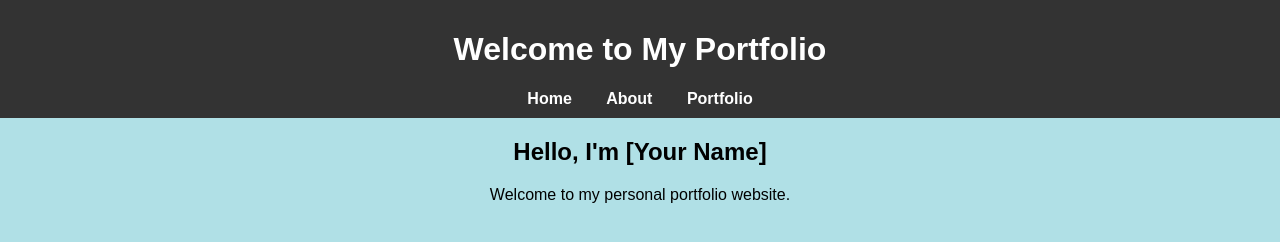
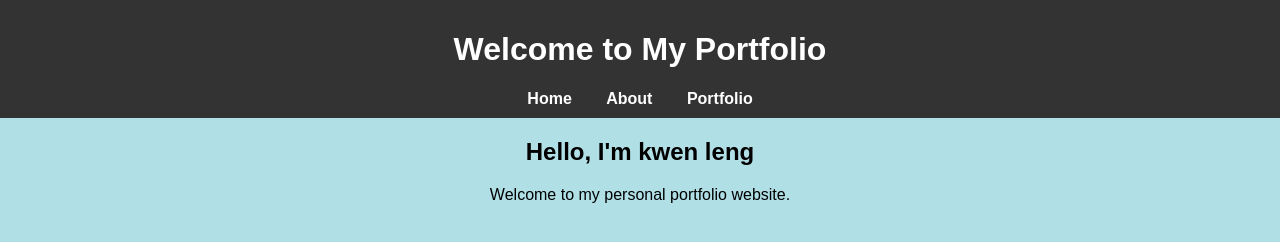
Before and after one commit to maquera12/maquera, a plain HTML site: page index.html in a window 1280 px wide. Drawn offline with Linux system fonts and the light colour scheme.

Commit message:
Update index.html

```diff
--- a/index.html
+++ b/index.html
@@ -16,7 +16,7 @@
         </nav>
     </header>
     <main>
-        <h2>Hello, I'm [Your Name]</h2>
+        <h2>Hello, I'm kwen leng</h2>
         <p>Welcome to my personal portfolio website.</p>
     </main>
 </body>
```
